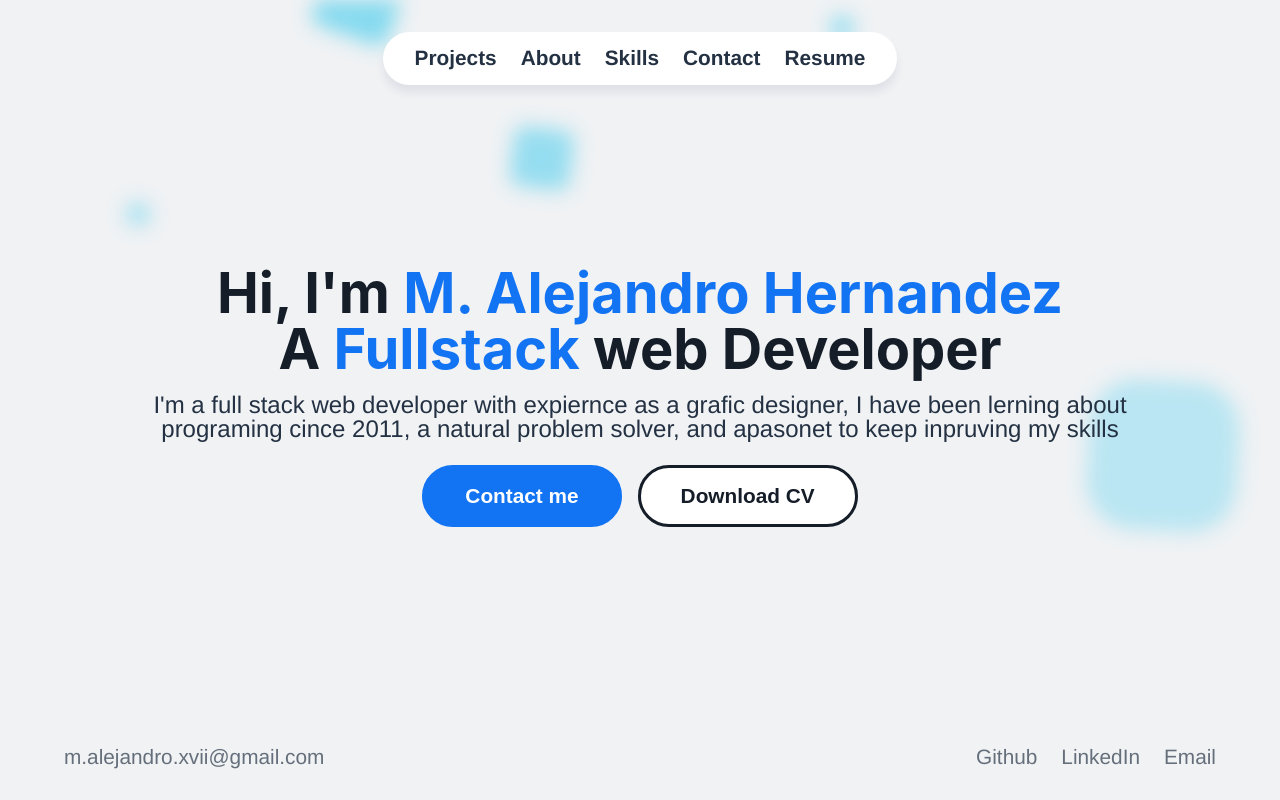
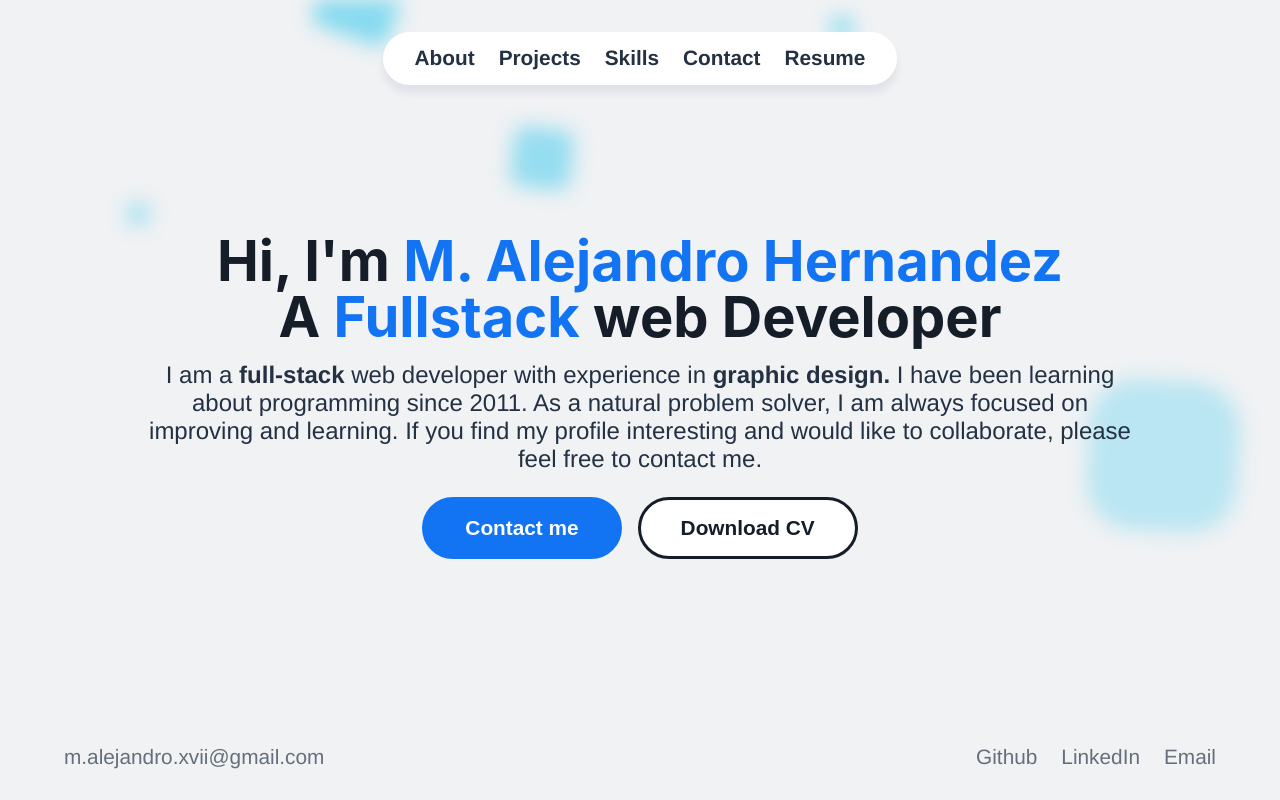
Before and after one commit to AlejandroXVII/portfolio, a React (Vite) app: page / in a window 1280 px wide. Shown: the top 800 px of the page. Built offline with nearby package versions, Linux system fonts and the light colour scheme; a web font is replaced by a local one.

Commit message:
Fix some bugs

```diff
--- a/src/App.jsx
+++ b/src/App.jsx
@@ -11,6 +11,7 @@ const App = () => {
 	const projectsRef = useRef(null);
 	const skillsRef = useRef(null);
 	const contactRef = useRef(null);
+	const aboutRef = useRef(null);
 
 	//Function that help to hide and show the menu onScroll
 	const handleNavigation = useCallback(
@@ -41,8 +42,9 @@ const App = () => {
 				skillsRef={skillsRef}
 				contactRef={contactRef}
 				projectsRef={projectsRef}
+				aboutRef={aboutRef}
 			/>
-			<Hero contactRef={contactRef} />
+			<Hero contactRef={contactRef} aboutRef={aboutRef} />
 			<Projects projectsRef={projectsRef} />
 			<Skills skillsRef={skillsRef} />
 			<ContactMe contactRef={contactRef} />
@@ -60,6 +62,20 @@ const Header = (prop) => {
 						onClick={(e) => {
 							e.preventDefault();
 							window.scrollTo({
+								top: prop.aboutRef.current.offsetTop,
+								behavior: "smooth",
+							});
+						}}
+					>
+						About
+					</a>
+				</li>
+				<li>
+					<a
+						href=""
+						onClick={(e) => {
+							e.preventDefault();
+							window.scrollTo({
 								top: prop.projectsRef.current.offsetTop,
 								behavior: "smooth",
 							});
@@ -68,9 +84,7 @@ const Header = (prop) => {
 						Projects
 					</a>
 				</li>
-				<li>
-					<a href="">About</a>
-				</li>
+
 				<li>
 					<a
 						href=""
--- a/src/index.css
+++ b/src/index.css
@@ -170,6 +170,7 @@ body {
 		max-width: inherit;
 	}
 }
+
 .section {
 	min-height: inherit;
 	max-width: inherit;
@@ -219,11 +220,12 @@ body {
 	span {
 		font-size: 1.8rem;
 	}
-	margin-bottom: 3rem;
+	margin: 3rem 0rem;
 }
 
 p {
 	font-size: 1.5rem;
 	color: var(--clr-light-black);
 	max-width: 75ch;
+	line-height: normal;
 }
--- a/src/sections/contact-me.jsx
+++ b/src/sections/contact-me.jsx
@@ -10,6 +10,7 @@ const ContactMe = (prop) => {
 				<div className="info">
 					<ul className="links">
 						<li>
+							<a href="https://github.com/AlejandroXVII?tab=repositories">
 								<svg
 									xmlns="http://www.w3.org/2000/svg"
 									viewBox="0 0 24 24"
@@ -17,11 +18,10 @@ const ContactMe = (prop) => {
 									<title>github</title>
 									<path d="M12,2A10,10 0 0,0 2,12C2,16.42 4.87,20.17 8.84,21.5C9.34,21.58 9.5,21.27 9.5,21C9.5,20.77 9.5,20.14 9.5,19.31C6.73,19.91 6.14,17.97 6.14,17.97C5.68,16.81 5.03,16.5 5.03,16.5C4.12,15.88 5.1,15.9 5.1,15.9C6.1,15.97 6.63,16.93 6.63,16.93C7.5,18.45 8.97,18 9.54,17.76C9.63,17.11 9.89,16.67 10.17,16.42C7.95,16.17 5.62,15.31 5.62,11.5C5.62,10.39 6,9.5 6.65,8.79C6.55,8.54 6.2,7.5 6.75,6.15C6.75,6.15 7.59,5.88 9.5,7.17C10.29,6.95 11.15,6.84 12,6.84C12.85,6.84 13.71,6.95 14.5,7.17C16.41,5.88 17.25,6.15 17.25,6.15C17.8,7.5 17.45,8.54 17.35,8.79C18,9.5 18.38,10.39 18.38,11.5C18.38,15.32 16.04,16.16 13.81,16.41C14.17,16.72 14.5,17.33 14.5,18.26C14.5,19.6 14.5,20.68 14.5,21C14.5,21.27 14.66,21.59 15.17,21.5C19.14,20.16 22,16.42 22,12A10,10 0 0,0 12,2Z" />
 								</svg>
-							<a href="https://github.com/AlejandroXVII?tab=repositories">
-								Github
 							</a>
 						</li>
 						<li>
+							<a href="mailto:m.alejandro.xvii@gmail.com">
 								<svg
 									xmlns="http://www.w3.org/2000/svg"
 									viewBox="0 0 24 24"
@@ -29,12 +29,10 @@ const ContactMe = (prop) => {
 									<title>linkedin</title>
 									<path d="M19 3A2 2 0 0 1 21 5V19A2 2 0 0 1 19 21H5A2 2 0 0 1 3 19V5A2 2 0 0 1 5 3H19M18.5 18.5V13.2A3.26 3.26 0 0 0 15.24 9.94C14.39 9.94 13.4 10.46 12.92 11.24V10.13H10.13V18.5H12.92V13.57C12.92 12.8 13.54 12.17 14.31 12.17A1.4 1.4 0 0 1 15.71 13.57V18.5H18.5M6.88 8.56A1.68 1.68 0 0 0 8.56 6.88C8.56 5.95 7.81 5.19 6.88 5.19A1.69 1.69 0 0 0 5.19 6.88C5.19 7.81 5.95 8.56 6.88 8.56M8.27 18.5V10.13H5.5V18.5H8.27Z" />
 								</svg>
-
-							<a href="mailto:m.alejandro.xvii@gmail.com">
-								Email
 							</a>
 						</li>
 						<li>
+							<a href="mailto:m.alejandro.xvii@gmail.com">
 								<svg
 									xmlns="http://www.w3.org/2000/svg"
 									viewBox="0 0 24 24"
@@ -42,8 +40,6 @@ const ContactMe = (prop) => {
 									<title>email</title>
 									<path d="M20,8L12,13L4,8V6L12,11L20,6M20,4H4C2.89,4 2,4.89 2,6V18A2,2 0 0,0 4,20H20A2,2 0 0,0 22,18V6C22,4.89 21.1,4 20,4Z" />
 								</svg>
-							<a href="mailto:m.alejandro.xvii@gmail.com">
-								Email
 							</a>
 						</li>
 					</ul>
--- a/src/sections/hero.jsx
+++ b/src/sections/hero.jsx
@@ -2,7 +2,7 @@ import "../styles/hero.css";
 
 const Hero = (prop) => {
 	return (
-		<div className="hero-section section">
+		<div className="hero-section section" ref={prop.aboutRef}>
 			<Content contactRef={prop.contactRef} />
 		</div>
 	);
@@ -30,9 +30,11 @@ const Content = (prop) => {
 			</div>
 
 			<p>
-				I&apos;m a full stack web developer with expiernce as a grafic
-				designer, I have been lerning about programing cince 2011, a
-				natural problem solver, and apasonet to keep inpruving my skills
+				I am a <b>full-stack</b> web developer with experience in{" "}
+				<b>graphic design.</b> I have been learning about programming
+				since 2011. As a natural problem solver, I am always focused on
+				improving and learning. If you find my profile interesting and
+				would like to collaborate, please feel free to contact me.
 			</p>
 			<div className="call-to-action">
 				<button
@@ -50,7 +52,9 @@ const Content = (prop) => {
 			</div>
 			<ul className="links">
 				<li>
-					<a href="">m.alejandro.xvii@gmail.com</a>
+					<a href="mailto:m.alejandro.xvii@gmail.com">
+						m.alejandro.xvii@gmail.com
+					</a>
 				</li>
 				<ul>
 					<li>
--- a/src/styles/contact-me.css
+++ b/src/styles/contact-me.css
@@ -12,7 +12,7 @@
 	display: grid;
 	grid-template-columns: 1fr 1fr;
 	align-items: center;
-	gap: 3rem;
+	gap: 0.5rem;
 }
 
 .contact-me-container form {
@@ -82,15 +82,13 @@
 }
 
 .info {
-	background-color: #18272f;
 	ul.links {
-		filter: invert();
 		display: flex;
 		flex-flow: column;
-		align-items: center;
+		align-items: end;
 		gap: 1.5rem;
 		font-size: 3rem;
-		margin: 4rem 3rem;
+		margin: 0rem 1rem;
 
 		li {
 			display: flex;
```
Lines whose indentation alone changed are shown as unchanged.
